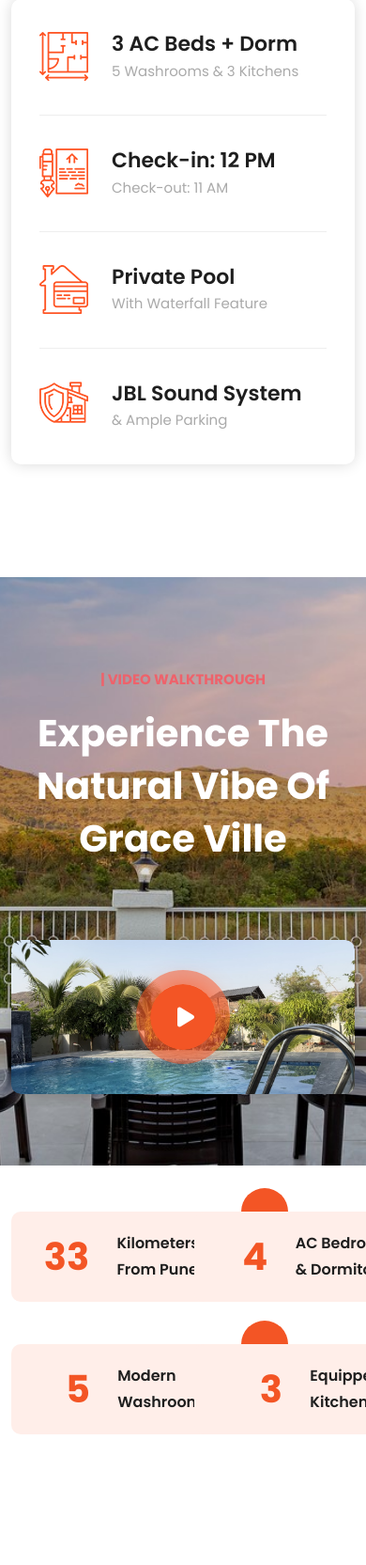
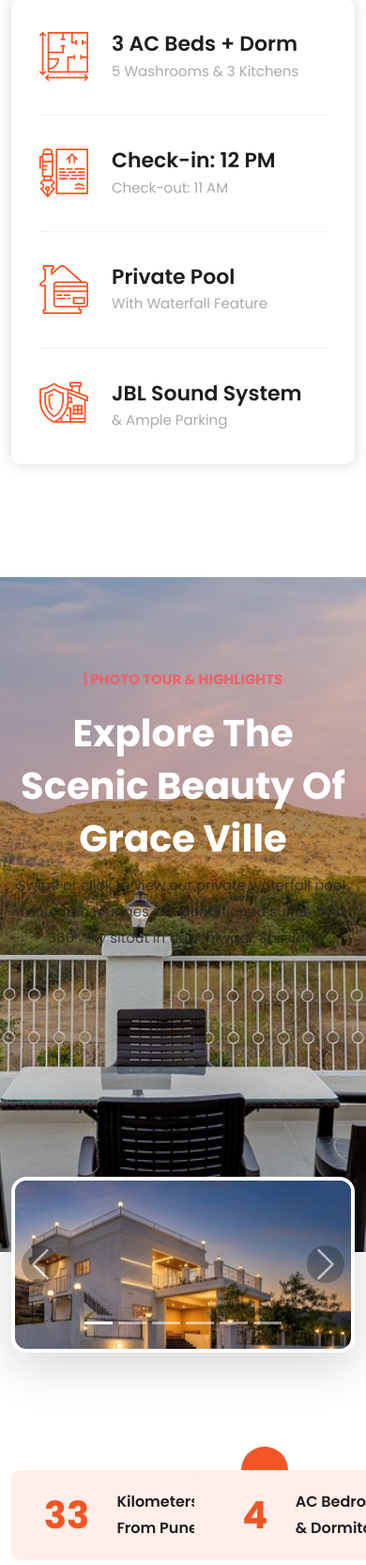
Before and after one commit to nikhilchandurkar/graceville, a Django app: page / in a window 390 px wide; the page is wider, and only the part inside the window is pictured. Shown: the part 2654-4319 px from the top of that part at 94% size. Run offline with Django 5.2, Linux system fonts and the light colour scheme; data comes from the database, SQL or seed files in the repository; some libraries are stand-ins or nearby versions.

Commit message:
Replace video with photo tour carousel, make location clickable to Google Maps, and set phone numbers as non-clickable text

```diff
--- a/templates/base.html
+++ b/templates/base.html
@@ -235,14 +235,14 @@
       <div class="row">
         <div class="col-lg-9 col-md-9">
           <ul class="info">
-            <li><a href="tel:+917768956163" style="color: #7a7a7a;"><i class="fa fa-phone"></i> {{ WHATSAPP_PHONE_FORMATTED }}</a></li>
-            <li><a href="tel:+919699825732" style="color: #7a7a7a;"><i class="fa fa-user"></i> {{ OWNER_PHONE_FORMATTED }} (Owner)</a></li>
-            <li><i class="fa fa-map-marker"></i> Udachiwadi, Saswad (33 km from Pune)</li>
+            <li><span style="color: #4a4a4a; font-weight: 500;"><i class="fa fa-phone" style="color: #f35525;"></i> {{ WHATSAPP_PHONE_FORMATTED }}</span></li>
+            <li><span style="color: #4a4a4a; font-weight: 500;"><i class="fa fa-user" style="color: #f35525;"></i> {{ OWNER_PHONE_FORMATTED }} (Owner)</span></li>
+            <li><a href="https://maps.app.goo.gl/XPxZYJUyNyA1UPX79" target="_blank" rel="noopener noreferrer" style="color: inherit; text-decoration: underline;" title="Open in Google Maps"><i class="fa fa-map-marker-alt" style="color: #f35525;"></i> Udachiwadi, Saswad (33 km from Pune)</a></li>
           </ul>
         </div>
         <div class="col-lg-3 col-md-3">
           <ul class="social-links">
-            <li><a href="https://maps.app.goo.gl/Udachiwadi" target="_blank" title="Google Maps"><i class="fa fa-map"></i></a></li>
+            <li><a href="https://maps.app.goo.gl/XPxZYJUyNyA1UPX79" target="_blank" rel="noopener noreferrer" title="View on Google Maps"><i class="fa fa-map"></i></a></li>
             <li><a href="{{ WHATSAPP_CHAT_URL }}" target="_blank" title="Chat on WhatsApp"><i class="fab fa-whatsapp"></i></a></li>
             <li><a href="{% url 'contact' %}" title="Contact Us"><i class="fa fa-envelope"></i></a></li>
             <li><a href="{% url 'properties' %}" title="Villa Gallery"><i class="fa fa-images"></i></a></li>
@@ -288,7 +288,7 @@
   <footer>
     <div class="container">
       <div class="col-lg-12 text-center">
-        <p>Copyright © 2026 <strong>Grace Ville</strong>. Relax, Celebrate &amp; Reconnect with Nature. Udachiwadi, Saswad, Pune. All rights reserved. &nbsp;|&nbsp; <a href="/admin/" style="color: #f35525;">Staff Portal</a></p>
+        <p>Copyright © 2026 <strong>Grace Ville</strong>. Relax, Celebrate &amp; Reconnect with Nature. <a href="https://maps.app.goo.gl/XPxZYJUyNyA1UPX79" target="_blank" rel="noopener noreferrer" style="color: inherit; text-decoration: underline;">Udachiwadi, Saswad, Pune</a>. All rights reserved. &nbsp;|&nbsp; <a href="/admin/" style="color: #f35525;">Staff Portal</a></p>
       </div>
     </div>
   </footer>
--- a/templates/contact.html
+++ b/templates/contact.html
@@ -61,13 +61,13 @@
             <div class="col-lg-6">
               <div class="item phone">
                 <img src="{% static 'assets/images/phone-icon.png' %}" alt="" style="max-width: 52px;">
-                <h6><a href="tel:+917768956163" style="color: inherit;">+91 77689 56163</a><br><span>Concierge &amp; WhatsApp</span></h6>
+                <h6><span>+91 77689 56163</span><br><span>Concierge &amp; WhatsApp</span></h6>
               </div>
             </div>
             <div class="col-lg-6">
               <div class="item phone">
                 <img src="{% static 'assets/images/phone-icon.png' %}" alt="" style="max-width: 52px;">
-                <h6><a href="tel:+919699825732" style="color: inherit;">+91 96998 25732</a><br><span>Owner Contact</span></h6>
+                <h6><span>+91 96998 25732</span><br><span>Owner Contact</span></h6>
               </div>
             </div>
             <div class="col-lg-12">
@@ -148,7 +148,7 @@
           <div class="section-heading">
             <h6>| Exact Location</h6>
             <h2>How to Reach Grace Ville, Udachiwadi, Saswad</h2>
-            <p class="mt-2">Located in peaceful Udachiwadi, Saswad, just 33 km from Pune City and near the upcoming Purandar Airport. Enjoy smooth highway access with stunning mountain views along the journey.</p>
+            <p class="mt-2">Located in peaceful Udachiwadi, Saswad, just 33 km from Pune City and near the upcoming Purandar Airport. Enjoy smooth highway access with stunning mountain views along the journey. <br><a href="https://maps.app.goo.gl/XPxZYJUyNyA1UPX79" target="_blank" rel="noopener noreferrer" style="color: #f35525; font-weight: 600; text-decoration: underline;"><i class="fa fa-map-marker-alt"></i> Open in Google Maps (Udachiwadi, Saswad) &rarr;</a></p>
           </div>
           <div id="map">
             <iframe src="https://www.google.com/maps/embed?pb=!1m18!1m12!1m3!1d1210.6142253040089!2d74.07645044524065!3d18.385148144900654!2m3!1f0!2f0!3f0!3m2!1i1024!2i768!4f13.1!3m3!1m2!1s0x3bc2e50027c4951f%3A0x8554229be7f93bd!2sGrace%20Ville!5e0!3m2!1sen!2sin!4v1789276742277!5m2!1sen!2sin" width="100%" height="450" style="border:0; border-radius: 10px; box-shadow: 0px 0px 15px rgba(0, 0, 0, 0.15);" allowfullscreen="" loading="lazy" referrerpolicy="strict-origin-when-cross-origin"></iframe>
--- a/templates/index.html
+++ b/templates/index.html
@@ -147,42 +147,93 @@
   <div class="video section">
     <div class="container">
       <div class="row">
-        <div class="col-lg-6 offset-lg-3">
+        <div class="col-lg-8 offset-lg-2">
           <div class="section-heading text-center">
-            <h6>| Video Walkthrough</h6>
-            <h2>Experience The Natural Vibe of Grace Ville</h2>
+            <h6>| Photo Tour &amp; Highlights</h6>
+            <h2>Explore The Scenic Beauty of Grace Ville</h2>
+            <p class="mt-2 text-muted" style="font-size: 15px;">Swipe or click to view our private waterfall pool, mountain lounges, air-conditioned suites, and 360° sky sitout in Udachiwadi, Saswad.</p>
           </div>
         </div>
       </div>
     </div>
   </div>
 
-  <div class="video-content">
+  <div class="video-content" style="margin-top: -80px;">
     <div class="container">
       <div class="row">
         <div class="col-lg-10 offset-lg-1">
-          <div class="video-frame">
-            <img src="{% static 'assets/images/video-frame.jpg' %}" alt="Grace Ville Video Preview">
-            <a href="javascript:void(0);" class="play-btn" data-bs-toggle="modal" data-bs-target="#videoModal" title="Play Video Tour"><i class="fa fa-play"></i></a>
+          <div id="villaPhotoCarousel" class="carousel slide carousel-fade shadow-lg" data-bs-ride="carousel" style="border-radius: 16px; overflow: hidden; border: 4px solid #fff;">
+            <!-- Carousel Indicators -->
+            <div class="carousel-indicators">
+              <button type="button" data-bs-target="#villaPhotoCarousel" data-bs-slide-to="0" class="active" aria-current="true" aria-label="Slide 1"></button>
+              <button type="button" data-bs-target="#villaPhotoCarousel" data-bs-slide-to="1" aria-label="Slide 2"></button>
+              <button type="button" data-bs-target="#villaPhotoCarousel" data-bs-slide-to="2" aria-label="Slide 3"></button>
+              <button type="button" data-bs-target="#villaPhotoCarousel" data-bs-slide-to="3" aria-label="Slide 4"></button>
+              <button type="button" data-bs-target="#villaPhotoCarousel" data-bs-slide-to="4" aria-label="Slide 5"></button>
+              <button type="button" data-bs-target="#villaPhotoCarousel" data-bs-slide-to="5" aria-label="Slide 6"></button>
+            </div>
+
+            <!-- Carousel Items -->
+            <div class="carousel-inner">
+              <div class="carousel-item active" data-bs-interval="4500">
+                <img src="{% static 'assets/images/banner-01.jpg' %}" class="d-block w-100" alt="Grace Ville Illuminated Twilight" style="max-height: 520px; object-fit: cover;">
+                <div class="carousel-caption d-none d-md-block" style="background: rgba(0,0,0,0.6); border-radius: 12px; padding: 15px 25px; bottom: 30px;">
+                  <h4 style="color: #fff; font-weight: 700; margin-bottom: 5px;">Architectural Twilight Illumination</h4>
+                  <p style="color: #ddd; margin: 0; font-size: 14px;">Grace Ville illuminated at dusk amidst the tranquil foothills of Saswad.</p>
                 </div>
               </div>
+
+              <div class="carousel-item" data-bs-interval="4500">
+                <img src="{% static 'assets/images/banner-02.jpg' %}" class="d-block w-100" alt="Waterfall Swimming Pool" style="max-height: 520px; object-fit: cover;">
+                <div class="carousel-caption d-none d-md-block" style="background: rgba(0,0,0,0.6); border-radius: 12px; padding: 15px 25px; bottom: 30px;">
+                  <h4 style="color: #fff; font-weight: 700; margin-bottom: 5px;">Private Waterfall Swimming Pool</h4>
+                  <p style="color: #ddd; margin: 0; font-size: 14px;">Cascading natural stone waterfall pool with slate-paved deck and sunset vistas.</p>
+                </div>
+              </div>
+
+              <div class="carousel-item" data-bs-interval="4500">
+                <img src="{% static 'assets/images/banner-03.jpg' %}" class="d-block w-100" alt="Grand Living and Dining Lounge" style="max-height: 520px; object-fit: cover;">
+                <div class="carousel-caption d-none d-md-block" style="background: rgba(0,0,0,0.6); border-radius: 12px; padding: 15px 25px; bottom: 30px;">
+                  <h4 style="color: #fff; font-weight: 700; margin-bottom: 5px;">Grand Living &amp; Dining Hall</h4>
+                  <p style="color: #ddd; margin: 0; font-size: 14px;">Plush leather sofas, 6-seater dining table, and high-bass JBL entertainment sound.</p>
+                </div>
+              </div>
+
+              <div class="carousel-item" data-bs-interval="4500">
+                <img src="{% static 'assets/images/deal-01.jpg' %}" class="d-block w-100" alt="Scenic Balcony Suite" style="max-height: 520px; object-fit: cover;">
+                <div class="carousel-caption d-none d-md-block" style="background: rgba(0,0,0,0.6); border-radius: 12px; padding: 15px 25px; bottom: 30px;">
+                  <h4 style="color: #fff; font-weight: 700; margin-bottom: 5px;">Scenic Mountain Balcony Suite</h4>
+                  <p style="color: #ddd; margin: 0; font-size: 14px;">King luxury bed with floor-to-ceiling sliding glass doors opening to Purandar valley.</p>
+                </div>
+              </div>
+
+              <div class="carousel-item" data-bs-interval="4500">
+                <img src="{% static 'assets/images/deal-03.jpg' %}" class="d-block w-100" alt="360 Rooftop Sky Sitout" style="max-height: 520px; object-fit: cover;">
+                <div class="carousel-caption d-none d-md-block" style="background: rgba(0,0,0,0.6); border-radius: 12px; padding: 15px 25px; bottom: 30px;">
+                  <h4 style="color: #fff; font-weight: 700; margin-bottom: 5px;">360° Panoramic Sky Terrace &amp; Sitout</h4>
+                  <p style="color: #ddd; margin: 0; font-size: 14px;">Rooftop timber dining lounge framing rolling hills, sunset horizons, and starry nights.</p>
+                </div>
+              </div>
+
+              <div class="carousel-item" data-bs-interval="4500">
+                <img src="{% static 'assets/images/property-05.jpg' %}" class="d-block w-100" alt="Modular Chef Kitchen" style="max-height: 520px; object-fit: cover;">
+                <div class="carousel-caption d-none d-md-block" style="background: rgba(0,0,0,0.6); border-radius: 12px; padding: 15px 25px; bottom: 30px;">
+                  <h4 style="color: #fff; font-weight: 700; margin-bottom: 5px;">Fully-Equipped Modular Kitchens</h4>
+                  <p style="color: #ddd; margin: 0; font-size: 14px;">3 kitchens with multi-burner gas stoves, cookware, and refrigeration for family feasts.</p>
                 </div>
               </div>
             </div>
 
-  <!-- Video Modal -->
-  <div class="modal fade" id="videoModal" tabindex="-1" aria-labelledby="videoModalLabel" aria-hidden="true">
-    <div class="modal-dialog modal-lg modal-dialog-centered">
-      <div class="modal-content bg-dark text-white">
-        <div class="modal-header border-0">
-          <h5 class="modal-title" id="videoModalLabel">Grace Ville Estate Walkthrough</h5>
-          <button type="button" class="btn-close btn-close-white" data-bs-dismiss="modal" aria-label="Close"></button>
+            <!-- Carousel Controls -->
+            <button class="carousel-control-prev" type="button" data-bs-target="#villaPhotoCarousel" data-bs-slide="prev">
+              <span class="carousel-control-prev-icon" aria-hidden="true" style="background-color: rgba(0,0,0,0.5); border-radius: 50%; padding: 20px;"></span>
+              <span class="visually-hidden">Previous</span>
+            </button>
+            <button class="carousel-control-next" type="button" data-bs-target="#villaPhotoCarousel" data-bs-slide="next">
+              <span class="carousel-control-next-icon" aria-hidden="true" style="background-color: rgba(0,0,0,0.5); border-radius: 50%; padding: 20px;"></span>
+              <span class="visually-hidden">Next</span>
+            </button>
           </div>
-        <div class="modal-body p-0 modal-video-wrapper">
-          <video controls preload="metadata">
-            <source src="{% static 'assets/videos/walkthrough.mp4' %}" type="video/mp4">
-            Your browser does not support the video tag.
-          </video>
         </div>
       </div>
     </div>
@@ -377,6 +428,7 @@
           <div class="section-heading text-center">
             <h6>| Contact &amp; Booking</h6>
             <h2>Reserve Your Stay At Grace Ville</h2>
+            <p class="mt-2"><a href="https://maps.app.goo.gl/XPxZYJUyNyA1UPX79" target="_blank" rel="noopener noreferrer" style="color: #f35525; font-weight: 600; text-decoration: underline;"><i class="fa fa-map-marker-alt"></i> Udachiwadi, Saswad (33 km from Pune) &rarr; Open in Google Maps</a></p>
           </div>
         </div>
       </div>
@@ -394,13 +446,13 @@
             <div class="col-lg-6">
               <div class="item phone">
                 <img src="{% static 'assets/images/phone-icon.png' %}" alt="" style="max-width: 52px;">
-                <h6><a href="tel:+917768956163" style="color: inherit;">+91 77689 56163</a><br><span>Concierge &amp; WhatsApp</span></h6>
+                <h6><span>+91 77689 56163</span><br><span>Concierge &amp; WhatsApp</span></h6>
               </div>
             </div>
             <div class="col-lg-6">
               <div class="item phone">
                 <img src="{% static 'assets/images/phone-icon.png' %}" alt="" style="max-width: 52px;">
-                <h6><a href="tel:+919699825732" style="color: inherit;">+91 96998 25732</a><br><span>Owner Direct</span></h6>
+                <h6><span>+91 96998 25732</span><br><span>Owner Direct</span></h6>
               </div>
             </div>
           </div>
@@ -510,7 +562,6 @@
     .then(data => {
       feedback.style.display = 'block';
       feedback.className = 'alert alert-success form-alert text-center mt-3';
-      feedback.innerHTML = `<strong>Booking Inquiry Saved!</strong><br>Booking Ref: <strong>${data.reference_id}</strong><br>Thank you ${name}. Our concierge has logged your request in the system and will contact you shortly.`;
       feedback.innerHTML = `
         <div style="font-size: 16px; margin-bottom: 8px;"><strong>🎉 Booking / Appointment Saved!</strong></div>
         <div>Booking Reference: <span style="background: #fff; color: #f35525; padding: 2px 8px; border-radius: 4px; font-weight: bold;">${data.reference_id}</span></div>
@@ -534,13 +585,5 @@
       submitBtn.innerText = 'Inquiry Received';
     });
   }
-
-  // Pause video when modal is closed
-  document.getElementById('videoModal').addEventListener('hidden.bs.modal', function () {
-    const vid = this.querySelector('video');
-    if (vid) {
-      vid.pause();
-    }
-  });
 </script>
 {% endblock %}
```
Also changed, not shown: README.md, 1 other file. Lines whose indentation alone changed are shown as unchanged.
